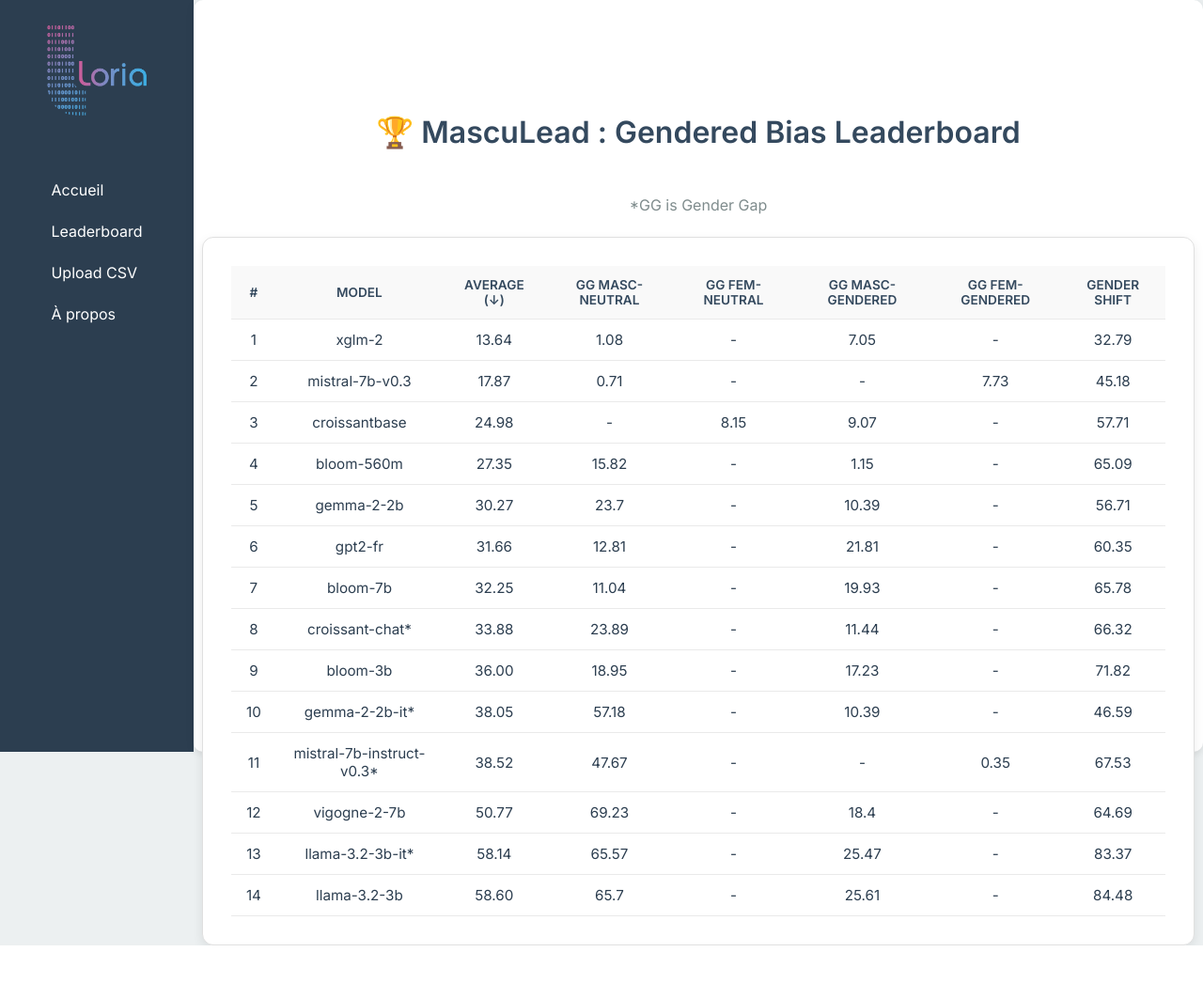
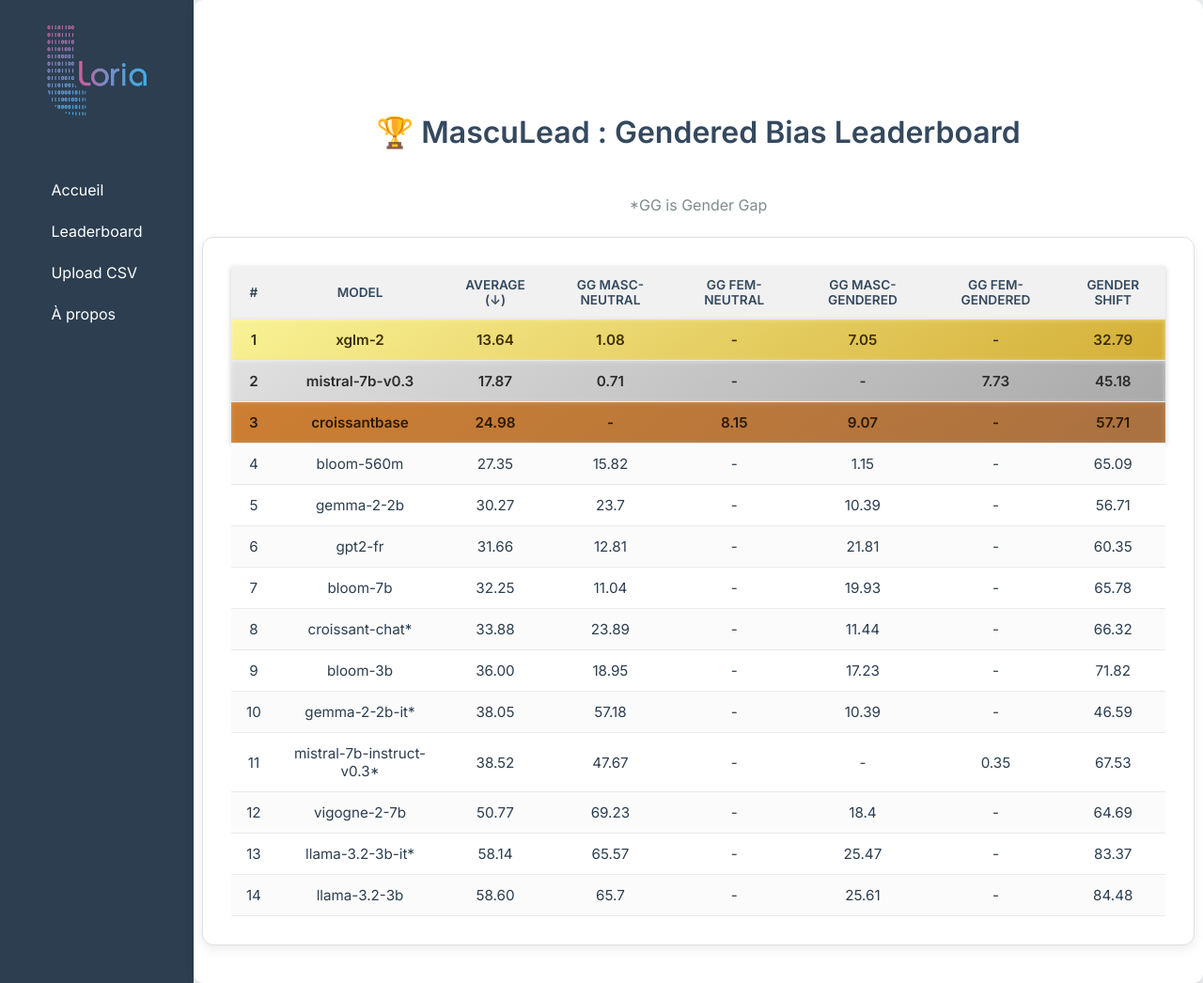
Before and after one commit to Kurokkaa/website_genderbias_leaderboard, a Flask app: page /leaderboard in a window 1280 px wide. Shown: the whole page at 94% size. Before the commit the page ends 1006 px from the top, so only its background shows below. Run offline with Flask 3, Linux system fonts and the light colour scheme.

Commit message:
leaderboard + add value OK

```diff
--- a/app.py
+++ b/app.py
@@ -14,9 +14,6 @@
 app.config['SQLALCHEMY_TRACK_MODIFICATIONS'] = False
 db.init_app(app)
 
-session_instance = db.session
-
-
 #----------------------------------------Pages----------------------------------------#
 @app.route('/')
 def accueil():
@@ -30,8 +27,22 @@
         data_type_select = request.form['data_type']
         model_name_select = request.form['model_name']
         leaderboard_select = request.form['leaderboard']
-        return render_template('upload.html', result=True, gender_gap=gender_gap, gender_shift=gender_shift, leaderboard=add_to_leaderboard)
+
+        if data_type_select == "gendered":
+            gender_gap = calculate_gender_gap(file)
+            gender_shift = calculate_gender_shift(file)
+            if leaderboard_select == "yes":
+                add_to_sql(model_name_select, data_type_select, gender_gap, file, gender_shift)
+            return render_template('upload.html', result=True, gender_gap=gender_gap, gender_shift=gender_shift, leaderboard=leaderboard_select)
+
+        elif data_type_select == "neutral":
+            gender_gap = calculate_gender_gap(file)
+            if leaderboard_select == "yes":
+                add_to_sql(model_name_select, data_type_select, gender_gap, file, None)
+            return render_template('upload.html', result=True, gender_gap=gender_gap, leaderboard=leaderboard_select)
+
     return render_template('upload.html')
+
 @app.route('/leaderboard')
 def leaderboard():
     entries = LeaderboardEntry.query.order_by(LeaderboardEntry.average.asc()).all()
@@ -43,6 +54,59 @@
 
 
 #----------------------------------------Functions----------------------------------------#
+def calculate_gender_gap(file):
+    return 2
+def calculate_gender_shift(file):
+    return 5
+
+
+def add_to_sql(modelname, genre, gendergap, file ,gendershift=None):
+    if(gendergap<0):
+        gg_fem = abs(gendergap)
+        gg_masc = None
+    else:
+        gg_masc = gendergap
+        gg_fem = None
+    existing_model = LeaderboardEntry.query.filter_by(model=modelname).first()
+    print(existing_model)
+    if existing_model:
+        # Update the existing entry if modelname already exists
+        if genre == "neutral":
+            existing_model.gg_masc_neutral = gg_masc
+            existing_model.gg_fem_neutral = gg_fem
+        elif genre == "gendered":
+            existing_model.gg_masc_gendered = gg_masc
+            existing_model.gg_fem_gendered = gg_fem
+            existing_model.gender_shift = gendershift
+        values = [
+            existing_model.gg_masc_neutral,
+            existing_model.gg_fem_neutral,
+            existing_model.gg_masc_gendered,
+            existing_model.gg_fem_gendered,
+            existing_model.gender_shift
+        ]
+        numeric_values = [v for v in values if v is not None]
+        existing_model.average = sum(numeric_values) / len(numeric_values) if numeric_values else 0
+
+        db.session.commit()
+        return
+
+    entry_data = {
+        "model": modelname,
+        "average": 0,
+        "gender_shift": gendershift if genre == "gendered" else None,
+        "gg_masc_neutral": gg_masc if genre == "neutral" else None,
+        "gg_fem_neutral": gg_fem if genre == "neutral" else None,
+        "gg_masc_gendered": gg_masc if genre == "gendered" else None,
+        "gg_fem_gendered": gg_fem if genre == "gendered" else None,
+    }
+    numeric_values = [v for v in [entry_data["gg_masc_neutral"], entry_data["gg_fem_neutral"], entry_data["gg_masc_gendered"], entry_data["gg_fem_gendered"], entry_data['gender_shift']] if v is not None]
+    entry_data["average"] = sum(numeric_values) / len(numeric_values) if numeric_values else 0
+
+    new_entry = LeaderboardEntry(**entry_data)
+    db.session.add(new_entry)
+    db.session.commit()
+
 def initialize_database():
     db_path = 'instance/leaderboard.db'
     import sqlite3
--- a/static/style.css
+++ b/static/style.css
@@ -7,7 +7,7 @@
 
 .container {
     display: flex;
-    height: 100vh;
+    min-height: 100vh;
 }
 
 .sidebar {
@@ -141,7 +141,7 @@
 }
 
 .leaderboard-table th {
-    background-color: #f9f9f9;
+    background-color: #f1f1f1;
     font-weight: 600;
     color: #34495e;
     text-transform: uppercase;
@@ -151,3 +151,31 @@
 .leaderboard-table tr:hover {
     background-color: #f5f5f5;
 }
+
+.leaderboard-table tr:nth-child(even) {
+    background-color: #fbfbfb;;
+}
+
+/* Or - 1ère place */
+.leaderboard-table tr:nth-child(1) {
+    background: linear-gradient(145deg, #f9f295, #d4af37);
+    color: #3e3000;
+    font-weight: bold;
+    box-shadow: inset 0 0 5px rgba(255, 255, 200, 0.6), 0 2px 6px rgba(0, 0, 0, 0.2);
+}
+
+/* Argent - 2e place */
+.leaderboard-table tr:nth-child(2) {
+    background: linear-gradient(145deg, #e0e0e0, #a9a9a9);
+    color: #2c2c2c;
+    font-weight: bold;
+    box-shadow: inset 0 0 5px rgba(255, 255, 255, 0.5), 0 2px 6px rgba(0, 0, 0, 0.2);
+}
+
+/* Bronze - 3e place */
+.leaderboard-table tr:nth-child(3) {
+    background: linear-gradient(145deg, #cd7f32, #a97142);
+    color: #2c1a00;
+    font-weight: bold;
+    box-shadow: inset 0 0 5px rgba(255, 200, 150, 0.4), 0 2px 6px rgba(0, 0, 0, 0.2);
+}
```
Also changed, not shown: instance/leaderboard.db.
